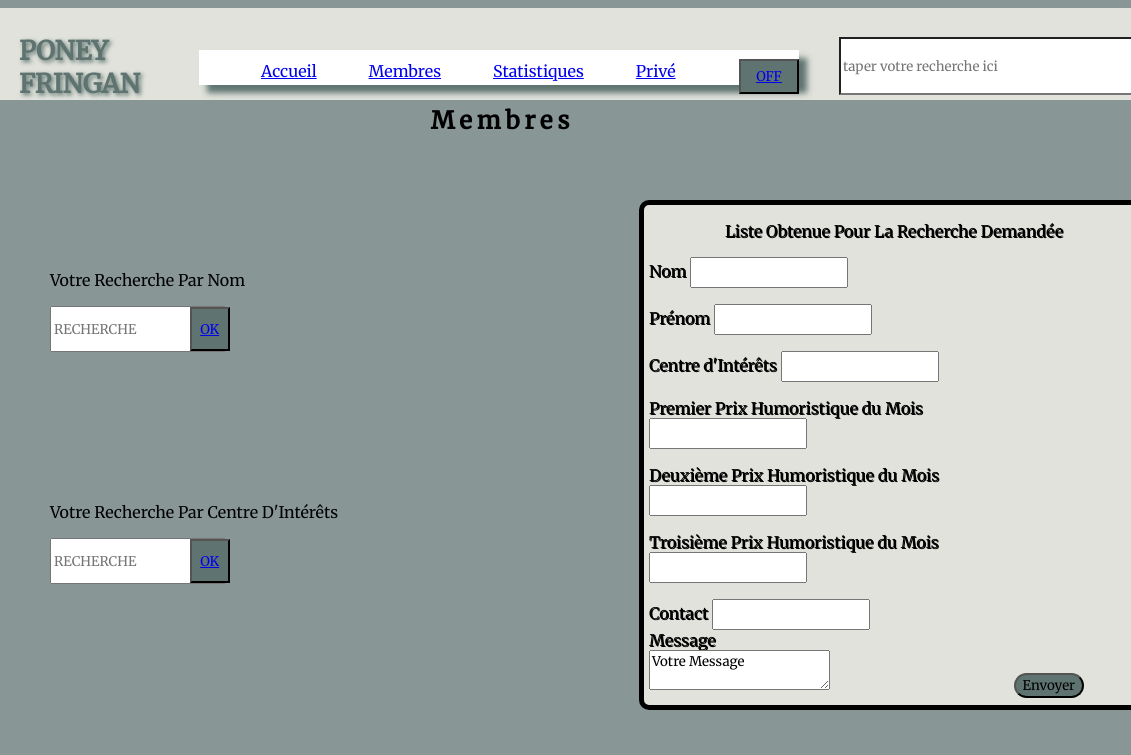
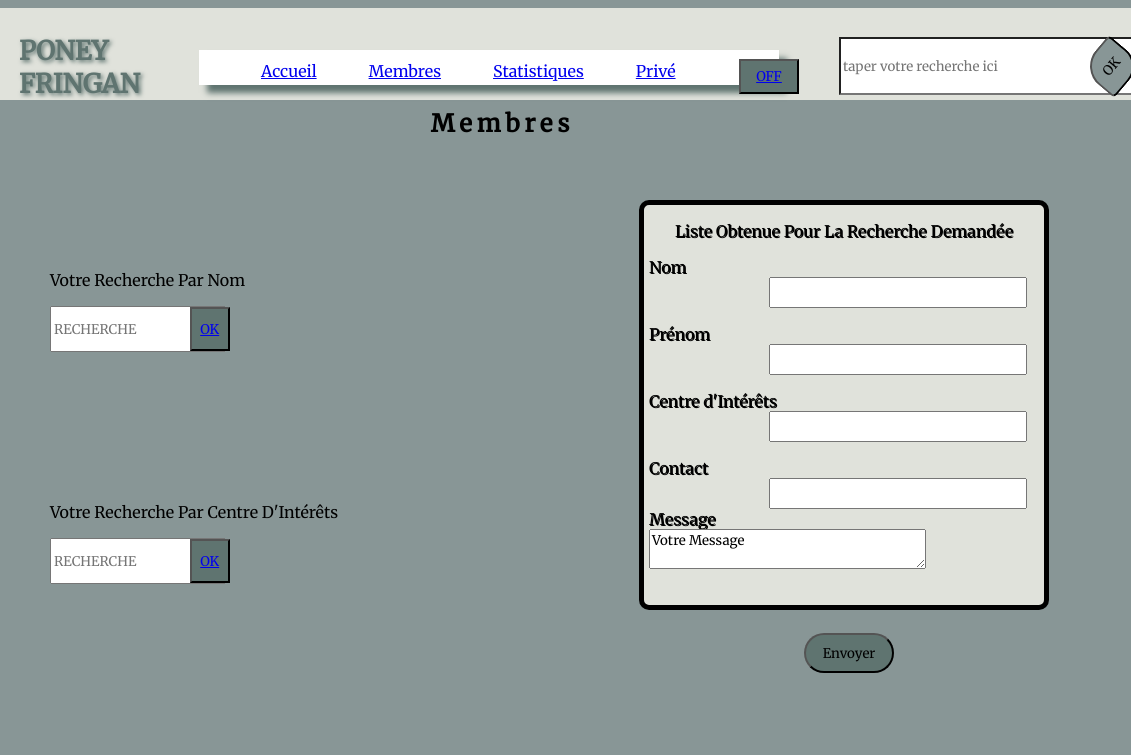
Before and after one commit to mlinux32/poneyFringan, a plain HTML site: page frontend/membres.html in a window 1280 px wide. Shown: the top 755 px of the page, 149-1280 px from the left. Drawn offline with Linux system fonts and the light colour scheme.

Commit message:
mise à jour

```diff
--- a/frontend/membres.html
+++ b/frontend/membres.html
@@ -62,23 +62,11 @@
                         Centre d'Intérêts
                         <input type="text" name="text">
                     </p>
-                    <p class="one">
-                        Premier Prix Humoristique du Mois<br>
-                        <input type="text" name="text">
-                    </p>
-                    <p class="two">
-                        Deuxième Prix Humoristique du Mois<br>
-                        <input type="text" name="text">
-                    </p>
-                    <p class="three">
-                        Troisième Prix Humoristique du Mois<br>
-                        <input type="text" name="text">
-                    </p>
                     <p class="Contact">
                         Contact
                         <input type="email" name="email"><br>
                         <label for="com">Message</label>
-                        <br><textarea cols="" rows="">Votre Message</textarea>
+                        <br><textarea cols="32" rows="2">Votre Message</textarea>
                         <button class="envoie">Envoyer</button>
                         </p>
                     </p>
--- a/frontend/style/file1.scss
+++ b/frontend/style/file1.scss
@@ -14,7 +14,7 @@
 }
 body {
     background-color: var(--bcolor-main);
-    width: 1340px;
+    width: 1300px;
     height: 1100px;
 }
  a {
@@ -22,7 +22,7 @@ body {
 }
 .hdr {
     background-color: var(--bcolor-lighten);
-    width: 1340px;
+    width: 1290px;
     height: 92px;
 }
 .poney {
@@ -43,7 +43,7 @@ h1 {
     input {
         position: relative;
         background-color: var(--bcolor-element);
-        width: 351px;
+        width: 300px;
         height: 58px;
         margin-left: 980px;
         top: -80px;
@@ -53,7 +53,7 @@ h1 {
         background-color: var(--bcolor-main);
         width: 45px;
         height: 45px;
-        margin-left: 1279px;
+        margin-left: 1230px;
         top: -131px;
         border-radius: 25px 5px 50%;
         transform: rotate(-50deg);
@@ -63,7 +63,7 @@ h1 {
 #barre {
     position: relative;
     background-color: var(--bcolor-element);
-    width: 600px;
+    width: 580px;
     height: 35px;
     margin-left: 340px;
     top: -170px;
@@ -95,10 +95,11 @@ main {
     display: flex;
     flex-direction: row;
     width: 1340px;
-    height: calc( 1100px - (92px + 350px));
+    height: calc( 1200px - (92px + 350px));
 }
 .formulaire {
     display: flex;
+    height: 550px;
     flex-direction: row;
     justify-content: center;
     margin-left: 11%;
@@ -109,7 +110,7 @@ main {
         border: 1px solid var(--color-write-border);
         border-radius: var(--radius-small);
         width: 400px;
-        height: 600px;
+        height: 700px;
         bottom: -20px;
         padding-left: 110px;
         .inscription {
@@ -122,11 +123,11 @@ main {
     }
     button {
         width: 100px;
-        height: 20px;
+        height: 50px;
         border: 2% solid var(--color-write-border);
         border-radius: 5px;
         margin-left: -180px;
-        margin-top: 580px;
+        margin-top: 640px;
     }
 }
 h2 {
@@ -139,7 +140,7 @@ footer {
     justify-content: space-evenly;
     background-color: var(--bcolor-darken);
     box-shadow: 2px 2px solid var(--color-write-border);
-    width: 1340px;
+    width: 1290px;
     height: 350px;
     section {
         width: calc(1340px / 3);
--- a/frontend/style/interets.scss
+++ b/frontend/style/interets.scss
@@ -15,7 +15,7 @@ body {
 }
 .hdr {
     background-color: var(--bcolor-lighten);
-    width: 1340px;
+    width: 1290px;
     height: 92px;
 }
 .poney {
@@ -36,7 +36,7 @@ h1 {
     input {
         position: relative;
         background-color: var(--bcolor-element);
-        width: 351px;
+        width: 300px;
         height: 58px;
         margin-left: 980px;
         top: -80px;
@@ -46,7 +46,7 @@ h1 {
         background-color: var(--bcolor-main);
         width: 45px;
         height: 45px;
-        margin-left: 1279px;
+        margin-left: 1230px;
         top: -131px;
         border-radius: 25px 5px 50%;
         transform: rotate(-50deg);
@@ -56,7 +56,7 @@ h1 {
 #barre {
     position: relative;
     background-color: var(--bcolor-element);
-    width: 600px;
+    width: 580px;
     height: 35px;
     margin-left: 340px;
     top: -170px;
@@ -148,7 +148,7 @@ footer {
     justify-content: space-evenly;
     background-color: var(--bcolor-darken);
     box-shadow: 2px 2px solid black;
-    width: 1340px;
+    width: 1290px;
     height: 350px;
     section {
         width: calc(1340px / 3);
--- a/frontend/style/membres.scss
+++ b/frontend/style/membres.scss
@@ -10,7 +10,7 @@ body {
 }
 .hdr {
     background-color: var(--bcolor-lighten);
-    width: 1340px;
+    width: 1290px;
     height: 92px;
 }
 .poney {
@@ -31,7 +31,7 @@ h1 {
     input {
         position: relative;
         background-color: var(--bcolor-element);
-        width: 351px;
+        width: 300px;
         height: 58px;
         margin-left: 980px;
         top: -80px;
@@ -41,7 +41,7 @@ h1 {
         background-color: var(--bcolor-main);
         width: 45px;
         height: 45px;
-        margin-left: 1279px;
+        margin-left: 1230px;
         top: -131px;
         border-radius: 25px var(--radius-small) 50%;
         transform: rotate(-50deg);
@@ -51,7 +51,7 @@ h1 {
 #barre {
     position: relative;
     background-color: var(--bcolor-element);
-    width: 600px;
+    width: 580px;
     height: 35px;
     margin-left: 340px;
     top: -170px;
@@ -87,7 +87,7 @@ main {
         display: inline-flex;
         justify-content: center;
         width: 1335px;
-        height: 45px;
+        height: 50px;
         h2 {
             letter-spacing: 5px;
             width: auto;
@@ -123,36 +123,36 @@ main {
         background: var(--bcolor-lighten);
         border: 5px solid black;
         border-radius: var(--radius-medium);
-        width: 500px;
-        height: 500px;
-        margin-right: 50px;
+        width: 400px;
+        height: 400px;
+        margin-right: 150px;
         margin-top: 100px;
         text-shadow: 1px 1px var(--color-write-border);
         .obtenue {
             text-align: center;
         }
         input {
-            width: 150px;
+            width: 250px;
             height: 25px;
-            margin-right: -8%;
+            margin-left: 120px;
         }
-        .Nom, .Prenom, .Interets, .one, .two, .three, .Contact {
+        .Nom, .Prenom, .Interets, .Contact {
             padding-left: 5px;
         }
         .message {
             border: 2px solid var(--bcolor-darken);
             border-radius: 5px;
-            width: 490px;
             height: 34px;
             padding-left: 6px;
             padding-bottom: -15px;
         }
         .envoie {
             background:var(--bcolor-darken);
-            width: 70px;
-            height: 25px;
+            width: 90px;
+            height: 40px;
             border-radius: var(--radius-big);
-            margin-left: 180px;
+            margin-left: 155px;
+            margin-top: 60px;
         }
     }
 }
@@ -163,7 +163,7 @@ footer {
     justify-content: space-evenly;
     background-color: var(--bcolor-darken);
     box-shadow: 2px 2px solid var(--color-write-border);
-    width: 1340px;
+    width: 1290px;
     height: 350px;
     section {
         width: calc(1340px / 3);
--- a/frontend/style/prive.scss
+++ b/frontend/style/prive.scss
@@ -15,7 +15,7 @@ body {
 }
 .hdr {
     background-color: var(--bcolor-lighten);
-    width: 1340px;
+    width: 1290px;
     height: 92px;
 }
 .poney {
@@ -36,7 +36,7 @@ h1 {
     input {
         position: relative;
         background-color: var(--bcolor-element);
-        width: 351px;
+        width: 300px;
         height: 58px;
         margin-left: 980px;
         top: -80px;
@@ -46,7 +46,7 @@ h1 {
         background-color: var(--bcolor-main);
         width: 45px;
         height: 45px;
-        margin-left: 1279px;
+        margin-left: 1230px;
         top: -131px;
         border-radius: 25px var(--radius-small) 50%;
         transform: rotate(-50deg);
@@ -56,7 +56,7 @@ h1 {
 #barre {
     position: relative;
     background-color: var(--bcolor-element);
-    width: 600px;
+    width: 580px;
     height: 35px;
     margin-left: 340px;
     top: -170px;
@@ -125,7 +125,7 @@ main {
             position: relative;
             width: 300px;
             height: 300px;
-            margin-left: 32%;
+            margin-left: 25%;
             margin-top: 10%;
 
         }
@@ -135,8 +135,8 @@ main {
         border: 5px solid var(--color-write-border);
         border-radius: 10px;
         width: 500px;
-        height: 450px;
-        margin-left: 53%;;
+        height: 490px;
+        margin-left: 45%;;
         margin-top: -35%;
         p {
             padding: 0.5%;
@@ -156,7 +156,7 @@ footer {
     justify-content: space-evenly;
     background-color: var(--bcolor-darken);
     box-shadow: 2px 2px solid var(--color-write-border);
-    width: 1340px;
+    width: 1290px;
     height: 350px;
     section {
         width: calc(1340px / 3);
--- a/frontend/style/stat.scss
+++ b/frontend/style/stat.scss
@@ -10,7 +10,7 @@ body {
 }
 .hdr {
     background-color: var(--bcolor-lighten);
-    width: 1340px;
+    width: 1290px;
     height: 92px;
 }
 .poney {
@@ -31,7 +31,7 @@ h1 {
     input {
         position: relative;
         background-color: var(--bcolor-element);
-        width: 351px;
+        width: 300px;
         height: 58px;
         margin-left: 980px;
         top: -80px;
@@ -41,7 +41,7 @@ h1 {
         background-color: var(--bcolor-main);
         width: 45px;
         height: 45px;
-        margin-left: 1279px;
+        margin-left: 1230px;
         top: -131px;
         border-radius: 25px var(--radius-small) 50%;
         transform: rotate(-50deg);
@@ -51,7 +51,7 @@ h1 {
 #barre {
     position: relative;
     background-color: var(--bcolor-element);
-    width: 600px;
+    width: 580px;
     height: 35px;
     margin-left: 340px;
     top: -170px;
@@ -115,7 +115,7 @@ footer {
     justify-content: space-evenly;
     background-color: var(--bcolor-darken);
     box-shadow: 2px 2px solid var(--color-write-border);
-    width: 1340px;
+    width: 1290px;
     height: 350px;
     section {
         width: calc(1340px / 3);
```
Also changed, not shown: frontend/style/file1.css, frontend/style/interets.css, frontend/style/membres.css, frontend/style/prive.css, frontend/style/stat.css, 2 other files.
